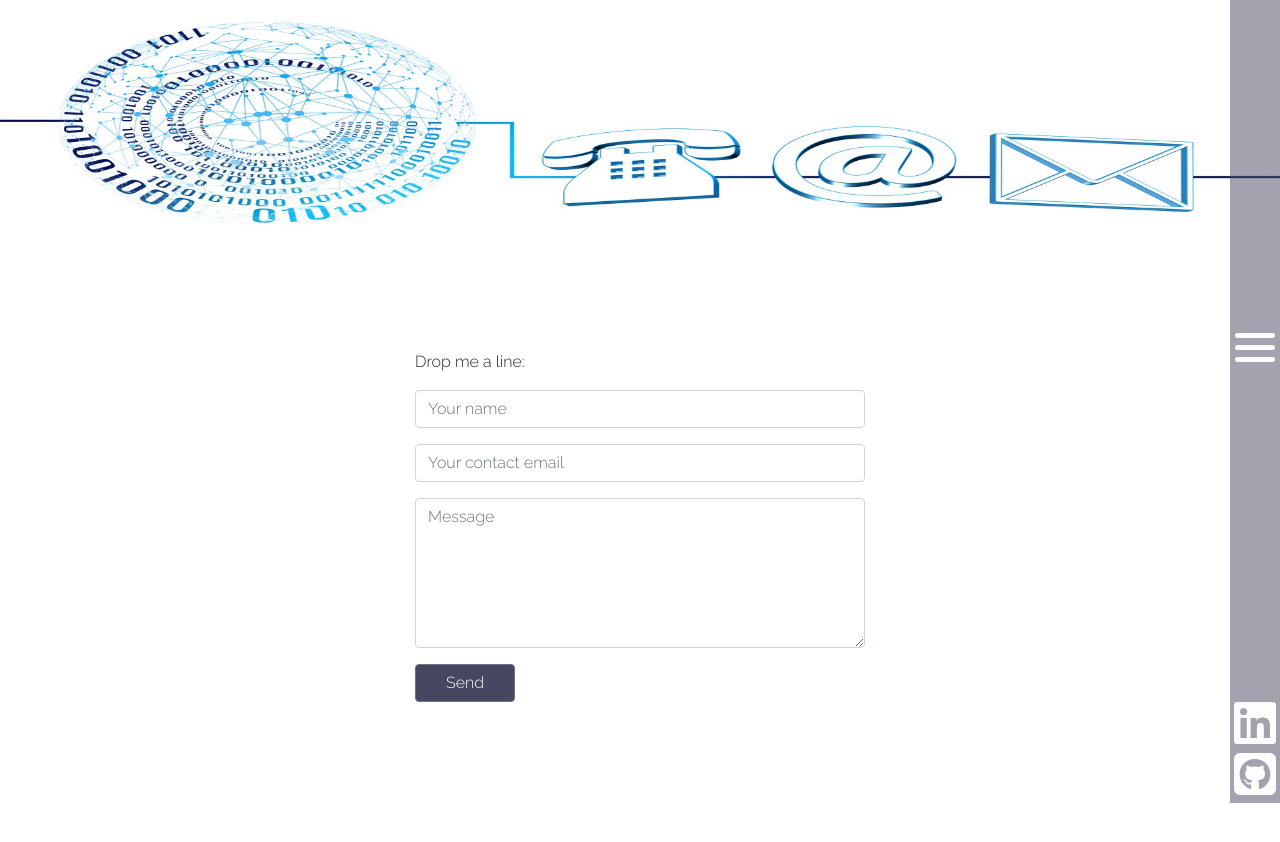
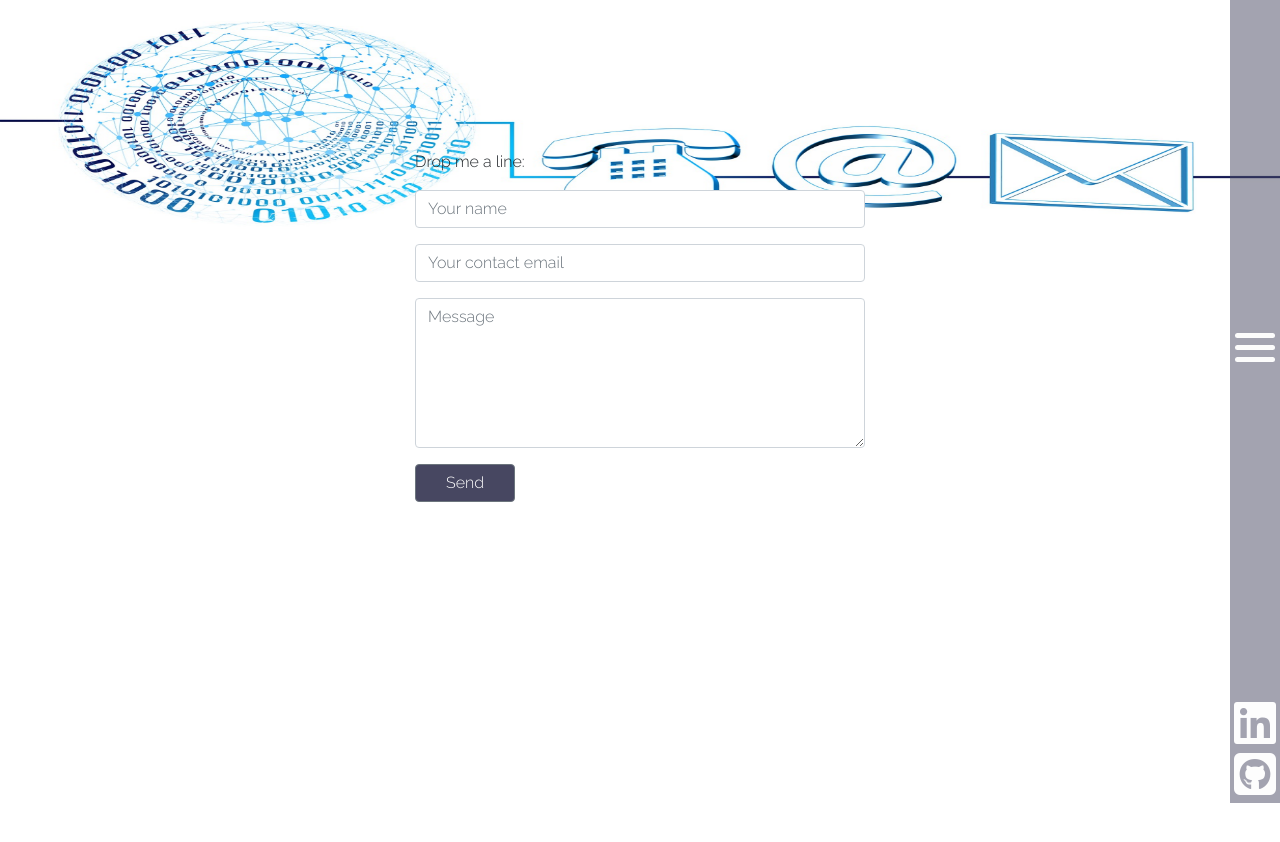
Before and after one commit to pachkovska/personal-site-v2, a React (Create React App) app: page /contact in a window 1280 px wide. Shown: the top 842 px of the page. After the commit the page ends 803 px from the top, so only its background shows below. Built offline with nearby package versions, Linux system fonts and the light colour scheme.

Commit message:
style changes

```diff
--- a/src/App.sass
+++ b/src/App.sass
@@ -11,15 +11,25 @@ body
 
 .App
   display: grid
-  grid-template-columns: 1fr 220px 50px
-  grid-template-rows: 1fr
-  height: 100%
-  width: 100%
+  grid-template-columns: 1fr 200px 50px
+  grid-template-rows: auto
+  height: max-content
+  //overflow-y: scroll
+
+  //grid-auto-rows: min-content
+  //width: 100%
+  //height: 100%
+
+  //&:after
+  //  clear: both
+  //  content: ""
+  //  display: table
 
 
 .grid-left
   grid-column: 1 / span 2
   grid-row: 1
+  height: max-content
 
 .grid-right
   grid-column: 3 / span 2
--- a/src/components/pages/Contact/Contact.js
+++ b/src/components/pages/Contact/Contact.js
@@ -13,7 +13,7 @@ export default function Contact() {
                          process.env.REACT_APP_EMAILJS_TEMPLATE_ID,
                          ev.target,
                          process.env.REACT_APP_EMAILJS_USER_ID)
-            .then((res) => {
+            .then(() => {
                 formRef.current.reset();
             }, (error) => {
                 console.log(error);
--- a/src/components/pages/Resume/Resume.js
+++ b/src/components/pages/Resume/Resume.js
@@ -42,7 +42,7 @@ export default function Resume() {
                     <h5 className="mb-4">TECH STACK:</h5>
                     <div className="resume-stack-list">
                         {stack.map( el =>
-                            <div className="resume-stack-list--item">
+                            <div className="resume-stack-list--item" key={el.tech}>
                                 <img className="resume-icon" src={el.icon} alt={el.tech} />
                                 <div>{el.tech}</div>
                             </div>
@@ -66,12 +66,12 @@ export default function Resume() {
                         <div className="resume-company--experience">
                             Develop complete funcitonality using MERN stack for users to solve coding challeneges within the platform, which included
                             building front-end, back-end as well as code validating microservice.
-                            Front-end utilized UmiJS react based enterprise-level framework combined with redux saga for state management.
+                            Front-end utilizes UmiJS react based enterprise-level framework combined with redux saga for state management.
                             Microservice is an Express.js based REST API server that utilizes dockerode (Node.js wrapper library for Docker Engine API)
                             for container creation upon request. Such architecture allowed to decrease student's code validation time thanks to every
                             challenge solution being tested in its own docker container.
                             Implementation of this microservice further allowed the company to develop additional features allowing students
-                            to create challenges themselves, which resulted in increased user engagement.
+                            to create challenges themselves, which resulted in an increased user engagement.
                         </div>
                         <div className="resume-company">
                             Skupos - Software Engineer (QA)
--- a/src/styles/contact.sass
+++ b/src/styles/contact.sass
@@ -3,11 +3,10 @@
   position: absolute
   display: flex
   flex-direction: column
-  align-items: center
+  //align-items: center
 
 .contact-image
   position: fixed
-  //float: left
   left: 0
   width: 100%
   height: 250px
@@ -15,7 +14,7 @@
   z-index: -10
 
 .contact-form
-  margin: calc(100vh - 450px) auto
+  margin: calc(100vh - 650px) auto
 
 .contact-form--item
   width: 450px
--- a/src/styles/home.sass
+++ b/src/styles/home.sass
@@ -2,10 +2,11 @@
   margin-top: 2%
   position: absolute
   z-index: -1
+  //justify-self: center
+  margin-left: calc((100vw - 95% + 50px))
 
 .main
-  width: 80%
-  margin: auto
+  width: 90%
   text-align: center
 
 .title
@@ -19,9 +20,3 @@
   box-shadow: #c7c7c7 0px 4px 30px 10px
   margin: 5% 0 5% 0
   background-color: white
-
-.devicon-plain
-  width: 2rem
-
-  & path
-    fill: #60BF86
--- a/src/styles/navBar.sass
+++ b/src/styles/navBar.sass
@@ -1,5 +1,10 @@
 $nav-primary-color: #131A22
 $nav-secondary-color: #FAFAFA
+
+//.NavBar
+//  overflow: scroll
+//  position: sticky
+//  margin-right: 0
 
 .NavBar-vertical
   background-color: #474761
@@ -39,7 +44,7 @@ $nav-secondary-color: #FAFAFA
   transform: scale(0)
 
 .NavBar-vertical:hover
-  width: 270px
+  width: 250px
   opacity: 100
   transition: all .5s ease-in-out
 
```
